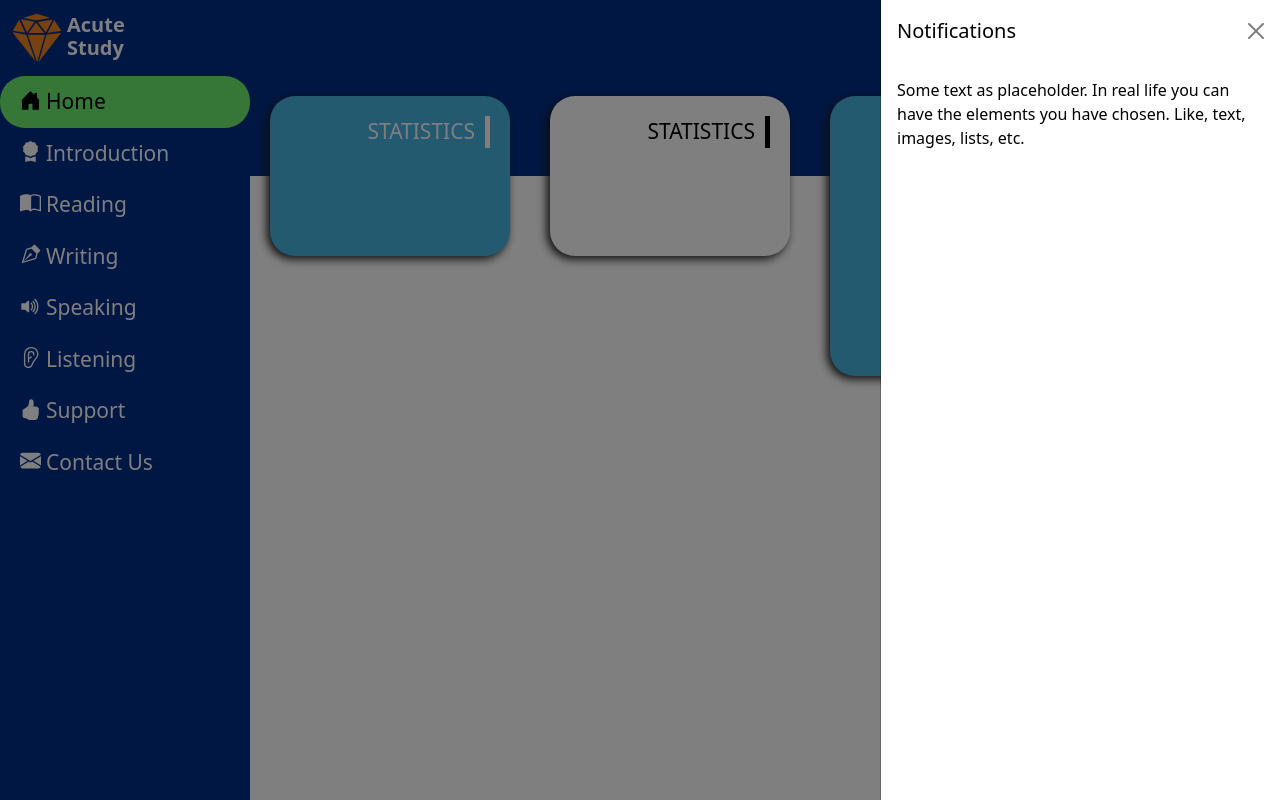
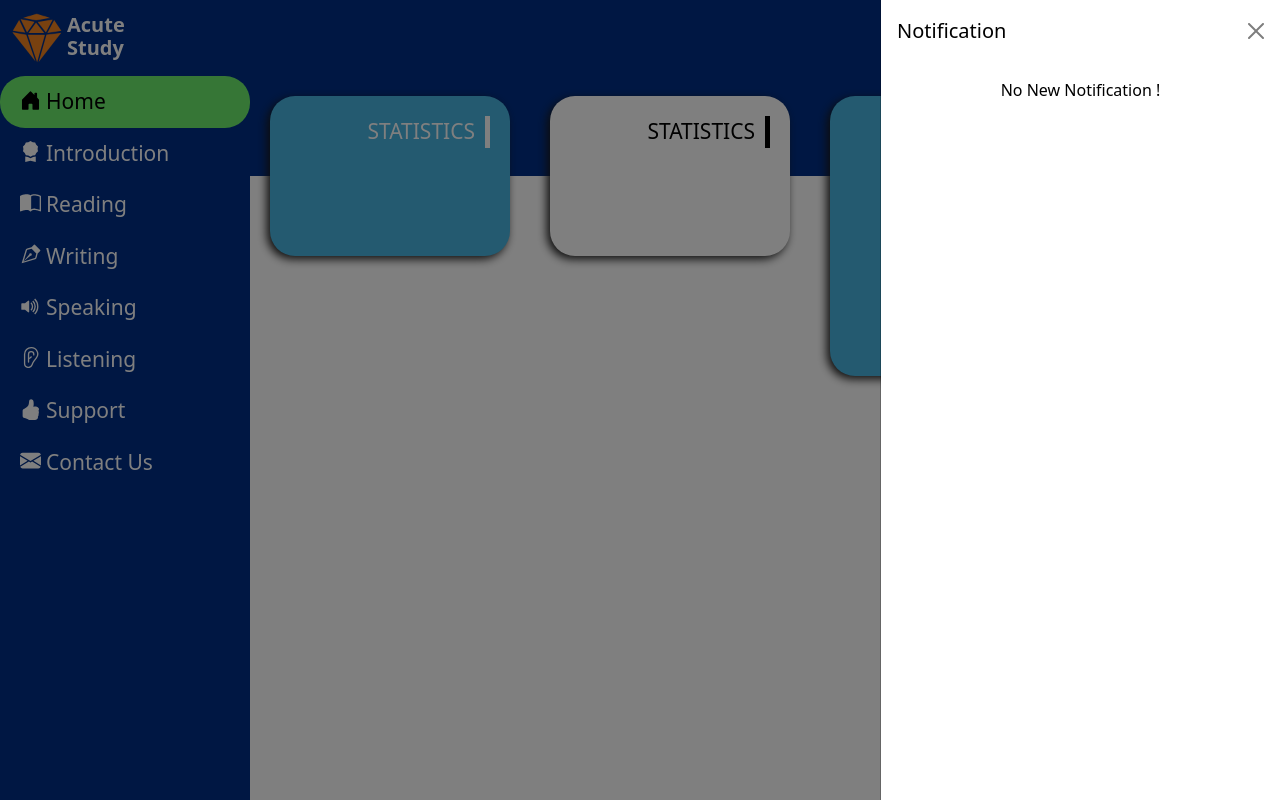
Before and after one commit to FirstBornTech/dlp_institutional, a React (Create React App) app: page / in a window 1280 px wide. Both pictures are taken after a click on the picture 1196 px from the left and 38 px from the top of the page. Built offline with nearby package versions, Linux system fonts and the light colour scheme.

Commit message:
notification and profile fixing

```diff
--- /dev/null
+++ b/src/components/AppOffcanvas.js
@@ -0,0 +1,19 @@
+import Offcanvas from "react-bootstrap/Offcanvas";
+import './AppOffcanvas.scss';
+
+const AppOffcanvas = ({ type = 'default', showCanvas, closeCanvas, children, header }) => {
+    const offcanvasClassName = 'app-offcanvas-' + type;
+    return (
+        <Offcanvas className={offcanvasClassName} show={showCanvas} placement={'end'} name={'end'} onHide={() => closeCanvas()} >
+            <Offcanvas.Header closeButton>
+                <Offcanvas.Title>{header}</Offcanvas.Title>
+            </Offcanvas.Header>
+            <Offcanvas.Body>
+                {children}
+            </Offcanvas.Body>
+        </Offcanvas>
+    )
+
+}
+
+export default AppOffcanvas;
--- /dev/null
+++ b/src/components/AppOffcanvas.scss
@@ -0,0 +1,7 @@
+@import '../sass/colors';
+
+.app-offcanvas{
+    &-default{
+        color: $offcanvasTextColor;
+    }
+}
--- a/src/sass/_colors.scss
+++ b/src/sass/_colors.scss
@@ -15,6 +15,9 @@ $sidebarSelectedItemBackgroundColor: #6dec6d;
 $sidebarSelectedItemContentBackgroundColor: #9afdc7;
 $sidebarSelectedItemTextColor: black;
 
+/*off canvas*/
+$offcanvasTextColor: black;
+
 
 /* button */
 $defaultButtonColor: #002366;
--- a/src/services/api.staticData.js
+++ b/src/services/api.staticData.js
@@ -1,4 +1,4 @@
-export const userDetail = { userId: 101, userName: 'binusuresh', emailId: 'binu.suresh@gmail.com' }
+export const userDetail = { userId: 101, userName: 'binusuresh', firstName:'Binu', lastName:'Suresh', emailId: 'binu.suresh@gmail.com' }
 
 export const allCourseData = [{ id: 1, courseTitle: 'OET' },
 { id: 2, courseTitle: 'CBT' },
--- a/src/views/Dashboard.js
+++ b/src/views/Dashboard.js
@@ -5,6 +5,8 @@ import './Dashboard.scss';
 import { useEffect, useState } from "react";
 import { getCourseDetail, getUserDetail,getContentById } from "../services/api.services";
 import { sidebarData, contentType } from '../config/courseData';
+import Notification from "./Notifications";
+import Profile from "./Profile";
 
 const Dashboard = () => {
     const [showProfileSetting, setShowProfileSetting] = useState(false);
@@ -76,24 +78,15 @@ const Dashboard = () => {
                 selectedContentType={selectedContentType}
                 changeContentType={(e)=>setSelectedContentType(e)}
             />
-            <Offcanvas className="app-dashboard__offcanvas" show={showProfileSetting} placement={'end'} name={'end'} onHide={()=>setShowProfileSetting(false)} >
-                <Offcanvas.Header closeButton>
-                    <Offcanvas.Title>Profile Settings</Offcanvas.Title>
-                </Offcanvas.Header>
-                <Offcanvas.Body>
-                    Some text as placeholder. In real life you can have the elements you
-                    have chosen. Like, text, images, lists, etc.
-                </Offcanvas.Body>
-            </Offcanvas>
-            <Offcanvas className="app-dashboard__offcanvas" show={showNotifications} placement={'end'} name={'end'} onHide={()=>setShowNotifications(false)} >
-                <Offcanvas.Header closeButton>
-                    <Offcanvas.Title>Notifications</Offcanvas.Title>
-                </Offcanvas.Header>
-                <Offcanvas.Body>
-                    Some text as placeholder. In real life you can have the elements you
-                    have chosen. Like, text, images, lists, etc.
-                </Offcanvas.Body>
-            </Offcanvas>
+            <Notification showNotifications={showNotifications} closeNotifications={()=>setShowNotifications(false)}>
+
+            </Notification>
+            <Profile
+                showProfileSetting={showProfileSetting}
+                closeProfileSetting={()=>setShowProfileSetting(false)}
+                userDetail={userDetail}>
+
+            </Profile>
         </div>
     )
 }
--- a/src/views/Dashboard.scss
+++ b/src/views/Dashboard.scss
@@ -4,10 +4,6 @@
     width:100%;
     height: 100vh;
     overflow: hidden;
-
-    &__offcanvas{
-      color: black;
-    }
     ::-webkit-scrollbar {
         width: 8px;
       }
--- /dev/null
+++ b/src/views/Notifications.js
@@ -0,0 +1,14 @@
+import AppOffcanvas from "../components/AppOffcanvas";
+import './Notifications.scss';
+
+const Notification = ({ type = 'default', showNotifications, closeNotifications }) => {
+    const notificationClassName = 'notifications-' + type;
+    return (
+        <AppOffcanvas className={notificationClassName} header={'Notification'} showCanvas={showNotifications} closeCanvas={() => closeNotifications()}>
+            <div className={notificationClassName + '__content'}>
+                No New Notification !
+            </div>
+        </AppOffcanvas>
+    )
+}
+export default Notification;
--- /dev/null
+++ b/src/views/Notifications.scss
@@ -0,0 +1,8 @@
+.notifications{
+    &-default{
+        &__content{
+            display: flex;
+            justify-content: center;
+        }
+    }
+}
--- /dev/null
+++ b/src/views/Profile.js
@@ -0,0 +1,24 @@
+import AppOffcanvas from "../components/AppOffcanvas";
+import ProfileAvatar from "../images/profile-avatar.png";
+import { userDetail } from "../services/api.staticData";
+import './Profile.scss';
+
+const Profile = ({ type = 'default', showProfileSetting, closeProfileSetting, userDetail }) => {
+    const profileClassName = 'profile-' + type;
+    return (
+        <AppOffcanvas className={profileClassName} header={'Profile'} showCanvas={showProfileSetting} closeCanvas={() => closeProfileSetting()}>
+            <div className={profileClassName + '__content'}>
+                <div>
+                    <img className={profileClassName + '__content-avatar'} src={ProfileAvatar} alt={'profile'} />
+                </div>
+                <div className={profileClassName + '__content-name'}>
+                    {userDetail.firstName} {userDetail.lastName}
+                </div>
+                <div className={profileClassName + '__content-email'}>
+                    {userDetail.emailId}
+                </div>
+            </div>
+        </AppOffcanvas>
+    )
+}
+export default Profile;
--- /dev/null
+++ b/src/views/Profile.scss
@@ -0,0 +1,22 @@
+.profile{
+    &-default{
+        &__content{
+            display: flex;
+            flex-direction: column;
+            align-items: center;
+            &-avatar{
+                border: 4px solid lightgray;
+                border-radius: 100%;
+                height: 150px;
+                width: 150px;
+            }
+            &-name{
+                font-weight: 500;
+                margin-top: 20px;
+            }
+            &-email{
+                font-weight: 400;
+            }
+        }
+    }
+}
```
Also changed, not shown: src/images/profile-avatar.png (added).
